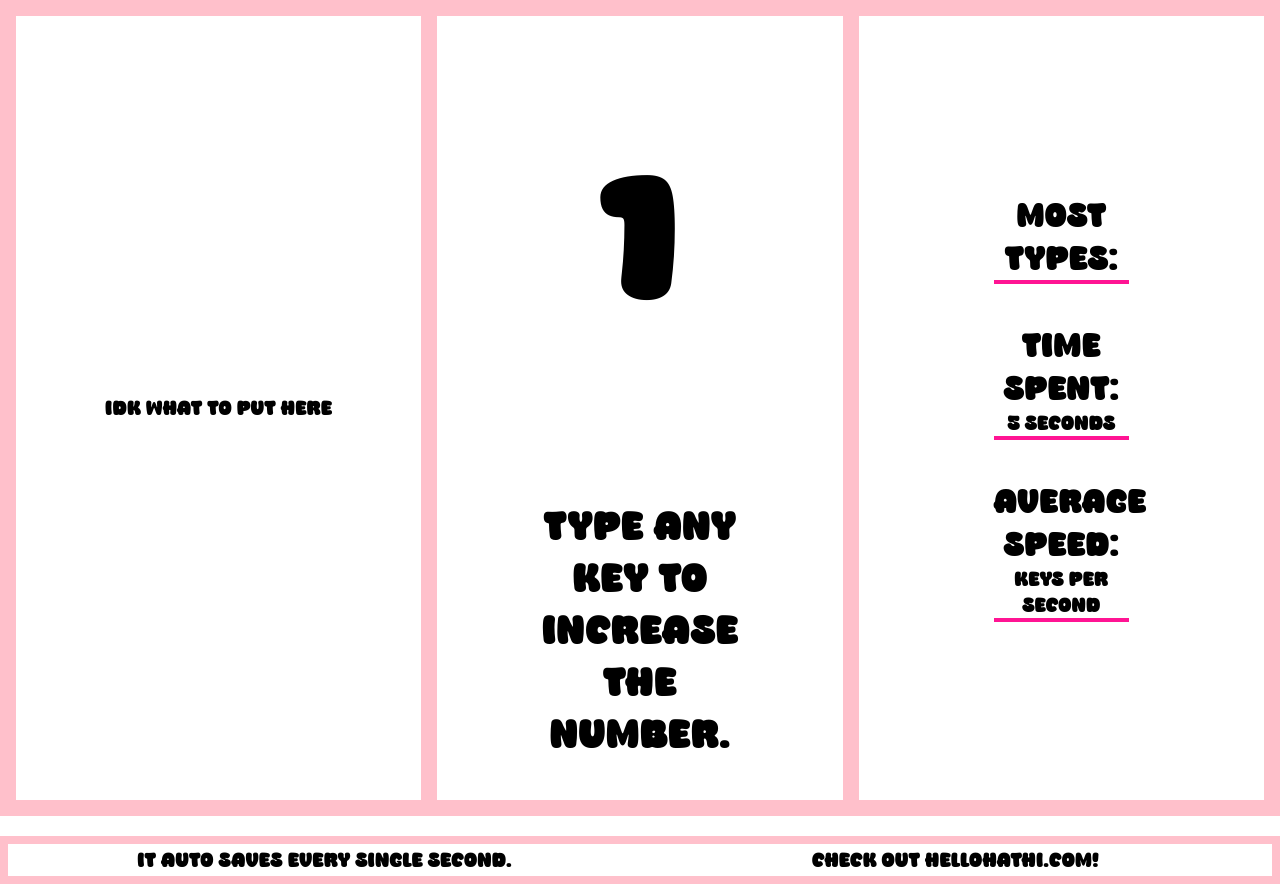
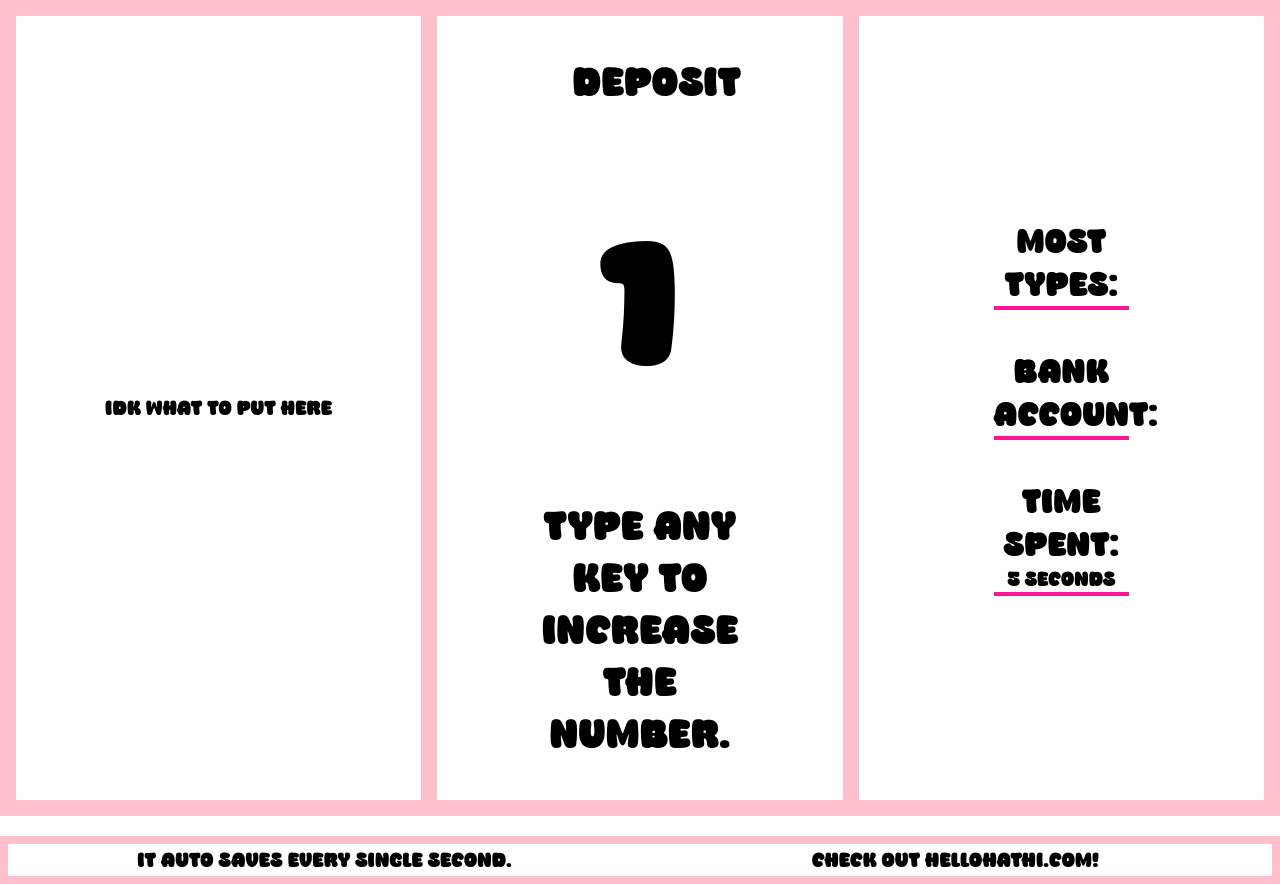
Before and after one commit to YuvyTheGreat/type, a plain HTML site: page index.html in a window 1280 px wide. Drawn offline with Linux system fonts and the light colour scheme.

Commit message:
Update index.html

```diff
--- a/index.html
+++ b/index.html
@@ -17,14 +17,15 @@
   </div>
 
   <div id="numdiv">
+    <p id="deposit">Deposit</p>
     <p id="num">1</p>
     <p class="instructions"> Type any key to increase the number.</p>
   </div>
 
   <div id="stats">
     <p id="mosttypes"><span class="stats">Most types:</span> <span id="mosttypesspan"></span></p>
+    <p id="total"><span class="stats">Bank account:</span><br><span id="totaltypes"></span></p>
     <p id="mosttime"><span class="stats">Time Spent: </span> <br><span id="mosttimespan"></span> seconds</p>
-    <p id="speed"><span class="stats">Average Speed:</span><br><span id="averagespeed"></span> keys per second</p>
   </div>
 
   </div>
```
